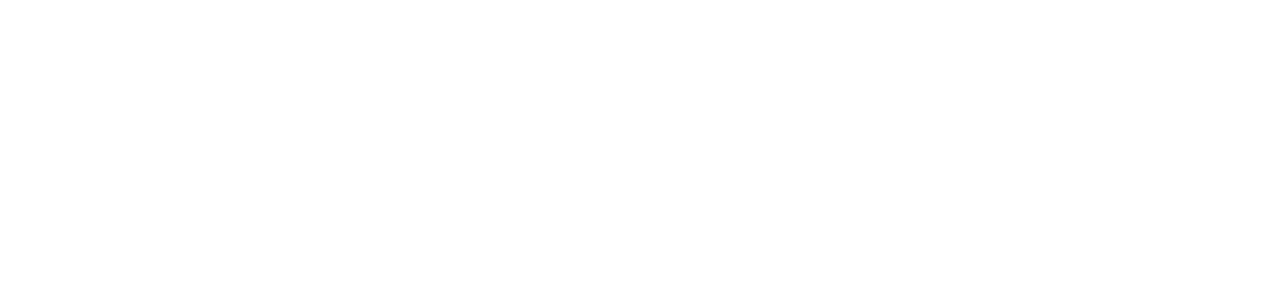
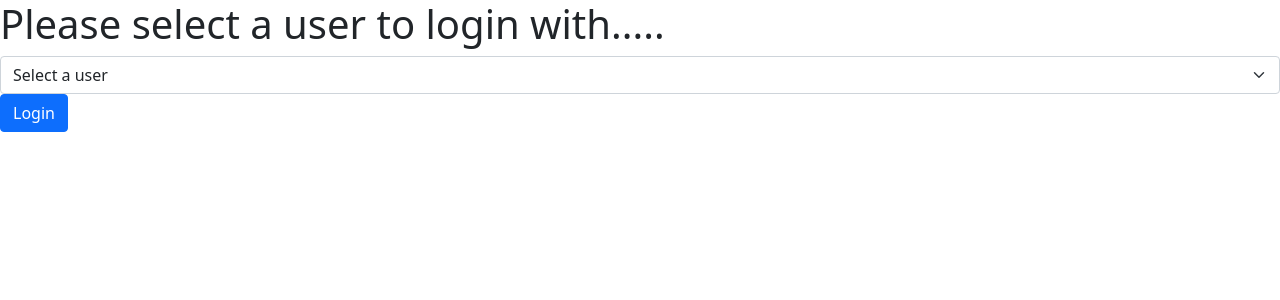
Before and after one commit to AbdelrahmanGamal-jimy2/wouldyourather, a React (Create React App) app: page / in a window 1280 px wide. Shown: the top 300 px of the page. Built offline with nearby package versions, Linux system fonts and the light colour scheme.

Commit message:
created the login component

```diff
--- a/package.json
+++ b/package.json
@@ -6,7 +6,9 @@
     "@testing-library/jest-dom": "^5.14.1",
     "@testing-library/react": "^11.2.7",
     "@testing-library/user-event": "^12.8.3",
+    "bootstrap": "^5.1.1",
     "react": "^17.0.2",
+    "react-bootstrap": "^2.0.0-rc.0",
     "react-dom": "^17.0.2",
     "react-scripts": "4.0.3",
     "web-vitals": "^1.1.2"
--- a/src/components/App.js
+++ b/src/components/App.js
@@ -1,9 +1,8 @@
-
+import Login from "./Login"
 function App() {
   return (
     <div className="App">
-      <header className="App-header">
-      </header>
+      <Login></Login>
     </div>
   );
 }
--- /dev/null
+++ b/src/components/Login.js
@@ -0,0 +1,36 @@
+import React, {Component } from 'react'
+import Dropdown from 'react-bootstrap/Dropdown'
+import Form from 'react-bootstrap/Form'
+import Button from 'react-bootstrap/Button'
+class Login extends Component
+{
+    render()
+    {
+        return (
+            <div>
+                <h1>Please select a user to login with.....</h1>
+                <Form.Select aria-label="Default select example">
+                    <option>Select a user</option>
+                    <option value="1">One</option>
+                    <option value="2">Two</option>
+                    <option value="3">Three</option>
+                </Form.Select>
+                <Button variant="primary" type="submit">
+                    Login
+                </Button>
+            </div>
+        )
+    }
+}
+export default Login
+/*                <Dropdown>
+<Dropdown.Toggle variant="success" id="dropdown-basic">
+Select a user
+</Dropdown.Toggle>
+
+<Dropdown.Menu>
+<Dropdown.Item href="#/action-1">Action</Dropdown.Item>
+<Dropdown.Item href="#/action-2">Another action</Dropdown.Item>
+<Dropdown.Item href="#/action-3">Something else</Dropdown.Item>
+</Dropdown.Menu>
+</Dropdown>*/
--- a/src/index.js
+++ b/src/index.js
@@ -2,10 +2,10 @@
 import ReactDOM from 'react-dom';
 import './index.css';
 import App from './components/App';
+import '../node_modules/bootstrap/dist/css/bootstrap.min.css';
+import 'bootstrap/dist/css/bootstrap.min.css';
 
 ReactDOM.render(
-  <React.StrictMode>
-    <App />
-  </React.StrictMode>,
+    <App />,
   document.getElementById('root')
 );
```
Also changed, not shown: 1 other file (tests, documents, lock files or other folders).
